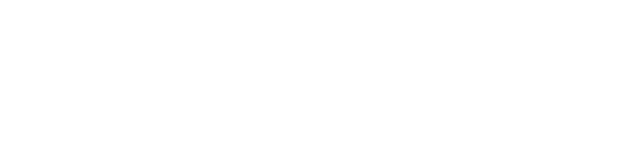
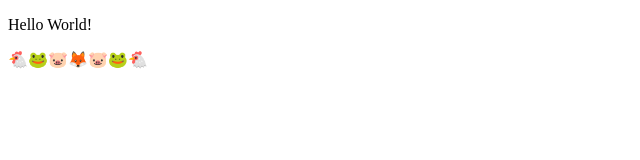
Before and after one commit to adevlinb/hello-html, a plain HTML site: page index.html in a window 1280 px wide. Shown: the whole page, without its empty margins (0-640 px from the left). Drawn offline with Linux system fonts and the light colour scheme.

Commit message:
adds p tags

```diff
--- a/index.html
+++ b/index.html
@@ -4,9 +4,10 @@
     <meta charset="UTF-8">
     <meta http-equiv="X-UA-Compatible" content="IE=edge">
     <meta name="viewport" content="width=device-width, initial-scale=1.0">
-    <title>Hello-HTML</title>
+    <title>Hello HTML</title>
 </head>
 <body>
-
+    <p>Hello World!</p>
+    <p>🐔🐸🐷🦊🐷🐸🐔</p>
 </body>
 </html>
```
